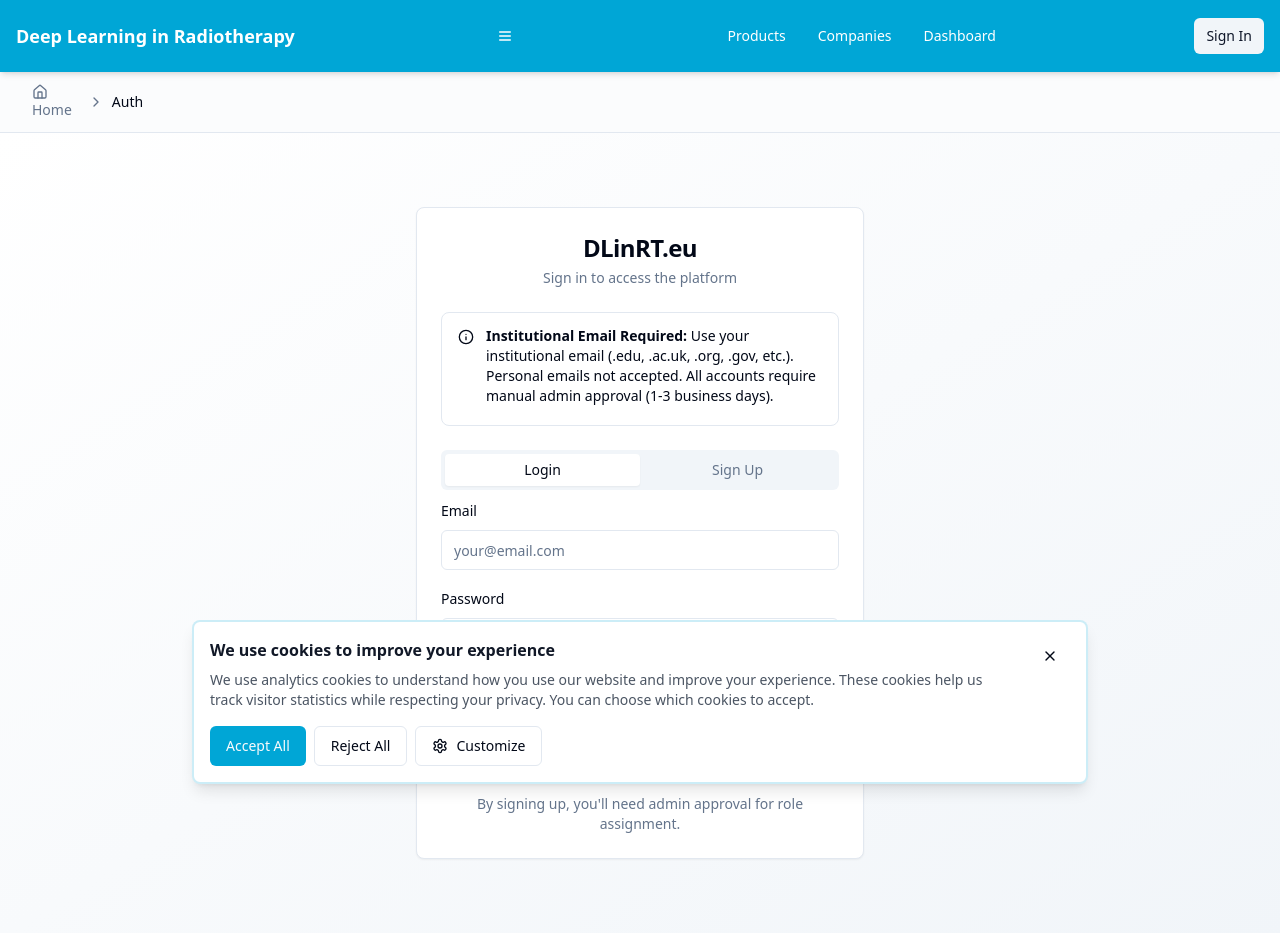
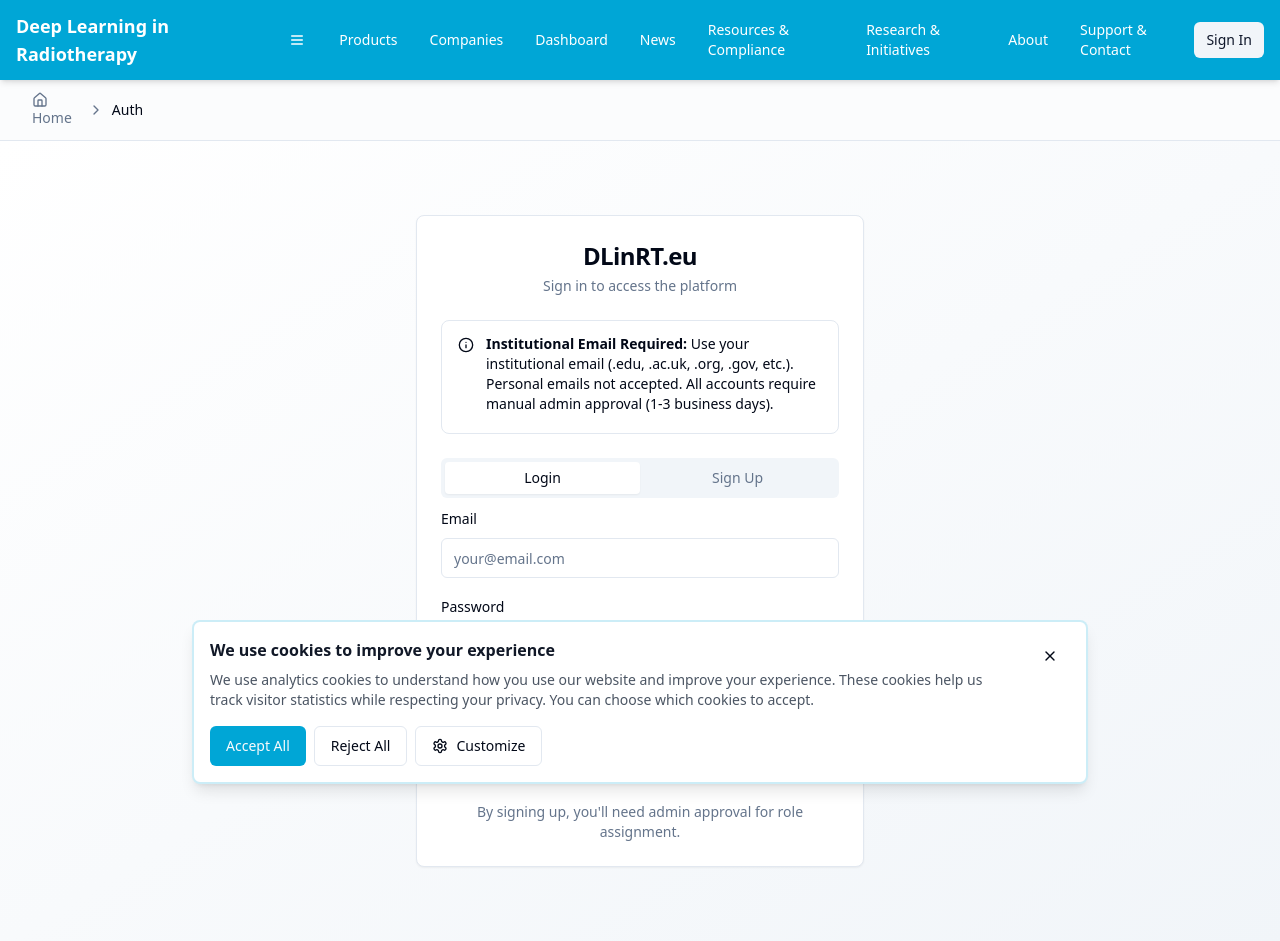
Before and after one commit to DLinRT-eu/website, a React (Vite) app: page /auth in a window 1280 px wide. Built offline with nearby package versions, Linux system fonts and the light colour scheme.

Commit message:
Fix desktop navigation for logged out users

```diff
--- a/src/components/Header.tsx
+++ b/src/components/Header.tsx
@@ -54,6 +54,11 @@ const Header = () => {
               <Link to="/products" className="px-3 py-2 hover:text-white/90 text-sm">Products</Link>
               <Link to="/companies" className="px-3 py-2 hover:text-white/90 text-sm">Companies</Link>
               <Link to="/dashboard" className="px-3 py-2 hover:text-white/90 text-sm">Dashboard</Link>
+              <Link to="/news" className="px-3 py-2 hover:text-white/90 text-sm">News</Link>
+              <Link to="/resources-compliance" className="px-3 py-2 hover:text-white/90 text-sm">Resources & Compliance</Link>
+              <Link to="/initiatives" className="px-3 py-2 hover:text-white/90 text-sm">Research & Initiatives</Link>
+              <Link to="/about" className="px-3 py-2 hover:text-white/90 text-sm">About</Link>
+              <Link to="/support" className="px-3 py-2 hover:text-white/90 text-sm">Support & Contact</Link>
             </>
           )}
         </nav>
```
